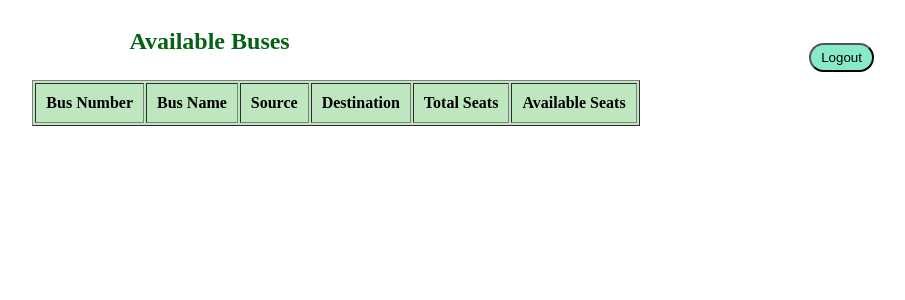
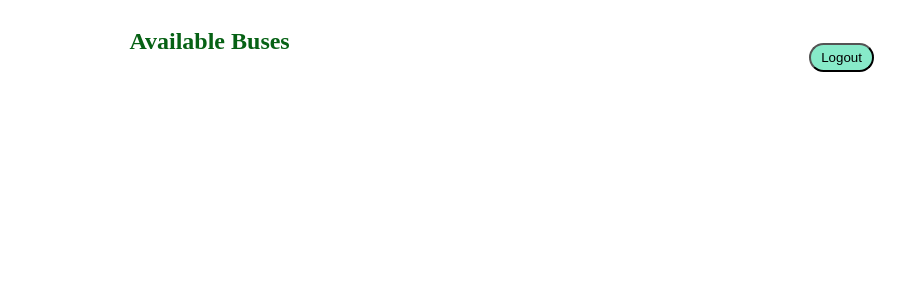
Before and after one commit to aleena-cj28/Bus_booking_system-, a Flask app: page /view_buses in a window 1280 px wide. Shown: the top 300 px of the page, without its empty margins (304-1209 px from the left). Run offline with Flask 3, Linux system fonts and the light colour scheme; data that the repository does not hold is empty.

Commit message:
Completed

```diff
--- a/app.py
+++ b/app.py
@@ -35,6 +35,9 @@ def register():
 @app.route("/login", methods=["GET", "POST"])
 def login():
 
+    if "username" in session:
+        return redirect("/view_buses")
+
 
     if request.method == "POST":
         username = request.form["username"]
@@ -50,9 +53,10 @@ def login():
 
 
         if user:
-
+            session ["username"] = username
             return redirect("/view_buses")
         elif  username == "admin" and password == "admin222":
+            session ["admin"] = username
             return redirect("/admin_dashboard")
         else:
             return "Invalid Username or Password"
@@ -138,6 +142,8 @@ def book_bus(bus_number):
     booked_seat= cursor.fetchall()
 
 
+
+
     booked_seat_list=[int(seat_number[0]) for seat_number in booked_seat ]
 
     available_seat_numbers = [
@@ -203,6 +209,11 @@ def view_bookings():
 
     return render_template("view_booking.html", bookings=booking)
 
+@app.route("/logout")
+def logout():
+    session.clear()
+    return redirect("/login")
+
 
 
 if __name__ == "__main__":
--- a/templates/add_bus.html
+++ b/templates/add_bus.html
@@ -50,7 +50,7 @@
                 <input type="number" name="seats" max="60" required>
                 <br><br>
 
-                <button style="background-color: aquamarine;" type="submit"> Add Bus </button>
+                <button style="background-color: rgb(227, 121, 15);" type="submit"> Add Bus </button>
 
             </form>
         </div>
--- a/templates/admin_dashboard.html
+++ b/templates/admin_dashboard.html
@@ -51,7 +51,7 @@
                 <button  style="background-color: rgb(245, 97, 12); color: rgb(19, 19, 21);" type="button" >View Booking</button>
             </a>
 
-            <a href="/">Logout</a>
+            <a href="/logout">Logout</a>
         </div>
         <br><br>
     </div>
--- a/templates/login.html
+++ b/templates/login.html
@@ -9,8 +9,8 @@
             display: flex;
             justify-content: center;
             align-items: center;
-            margin-left: 250px;
-            margin-right: 250px;
+            margin-left: 260px;
+            margin-right: 260px;
             height: 250px;
             border-radius: 10px;
         }
--- a/templates/view.html
+++ b/templates/view.html
@@ -51,7 +51,7 @@
 
         <div class="logout">
 
-            <a href="/">
+            <a href="/logout">
                 <button  id="logout-button" style="background-color: rgb(135, 234, 201);">Logout </button>
             </a>
 
@@ -71,33 +71,10 @@
             <p><strong>Total Seats : </strong>{{bus[5]}}</p>
             <p><strong>Available Seats : </strong>{{bus[6]}}</p>
             <a style="color: aliceblue;"  href="/book_bus/{{bus[1]}}"><button style="background-color: rgb(63, 121, 4);color: #fff;">Book Seat</button></a>
-
         </div>
         {% endfor %}
     </div>
     <br><br>
-    <table style="background-color: rgb(191, 231, 191);" border="1" cellpadding="10" align="center">
-        <tr>
-             <th>Bus Number</th>
-             <th>Bus Name</th>
-             <th>Source</th>
-             <th>Destination</th>
-             <th>Total Seats</th>
-             <th>Available Seats</th>
-        </tr>
-        {% for bus in buses %}
-        <tr>
-            <td>{{bus[1]}}</td>
-            <td>{{bus[2]}}</td>
-            <td>{{bus[3]}}</td>
-            <td>{{bus[4]}}</td>
-            <td>{{bus[5]}}</td>
-            <td >{{bus[6]}}</td>
-            <td style="background-color: rgb(63, 121, 4);">
-                <a style="color: aliceblue;"  href="/book_bus/{{bus[1]}}">Book Seat</a>
-            </td>
-        </tr>
-        {% endfor %}
-    </table>
+
 </body>
 </html>
```
Also changed, not shown: templates/register.html (+19 -3 lines).
